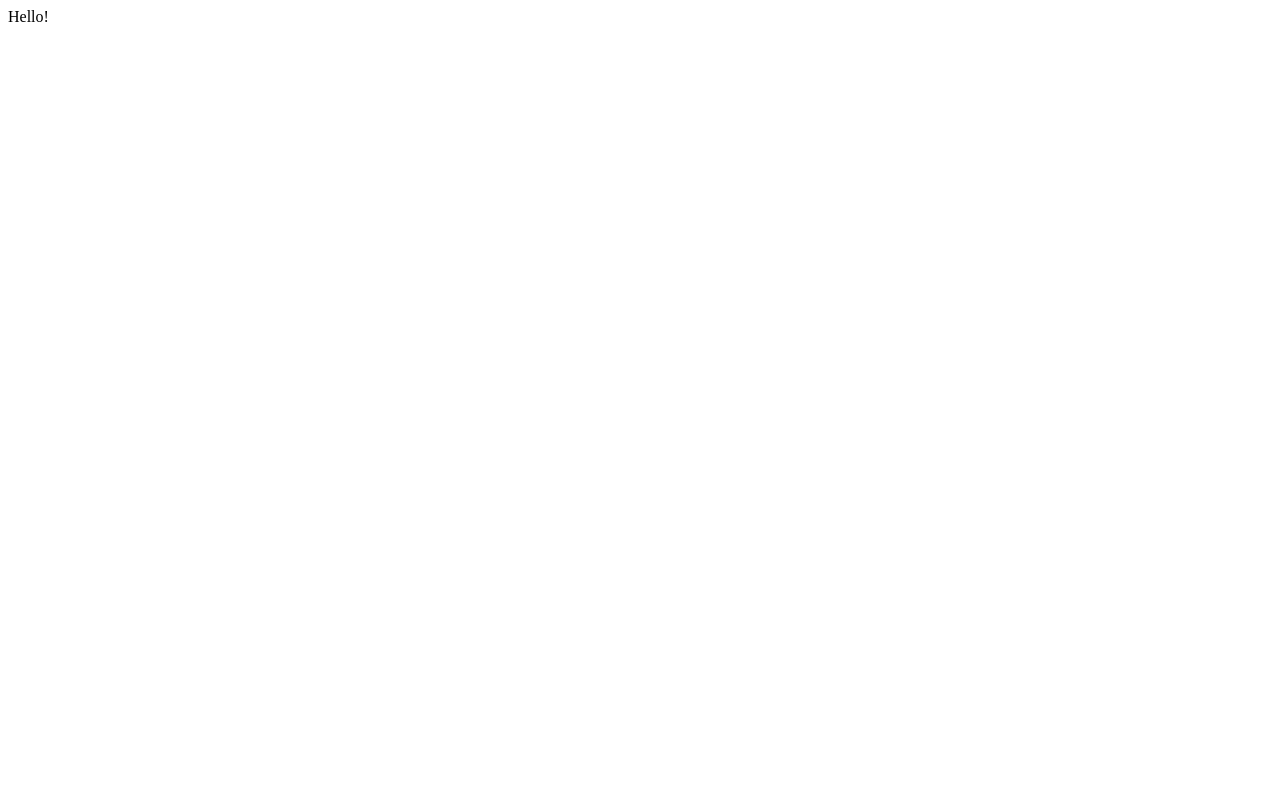
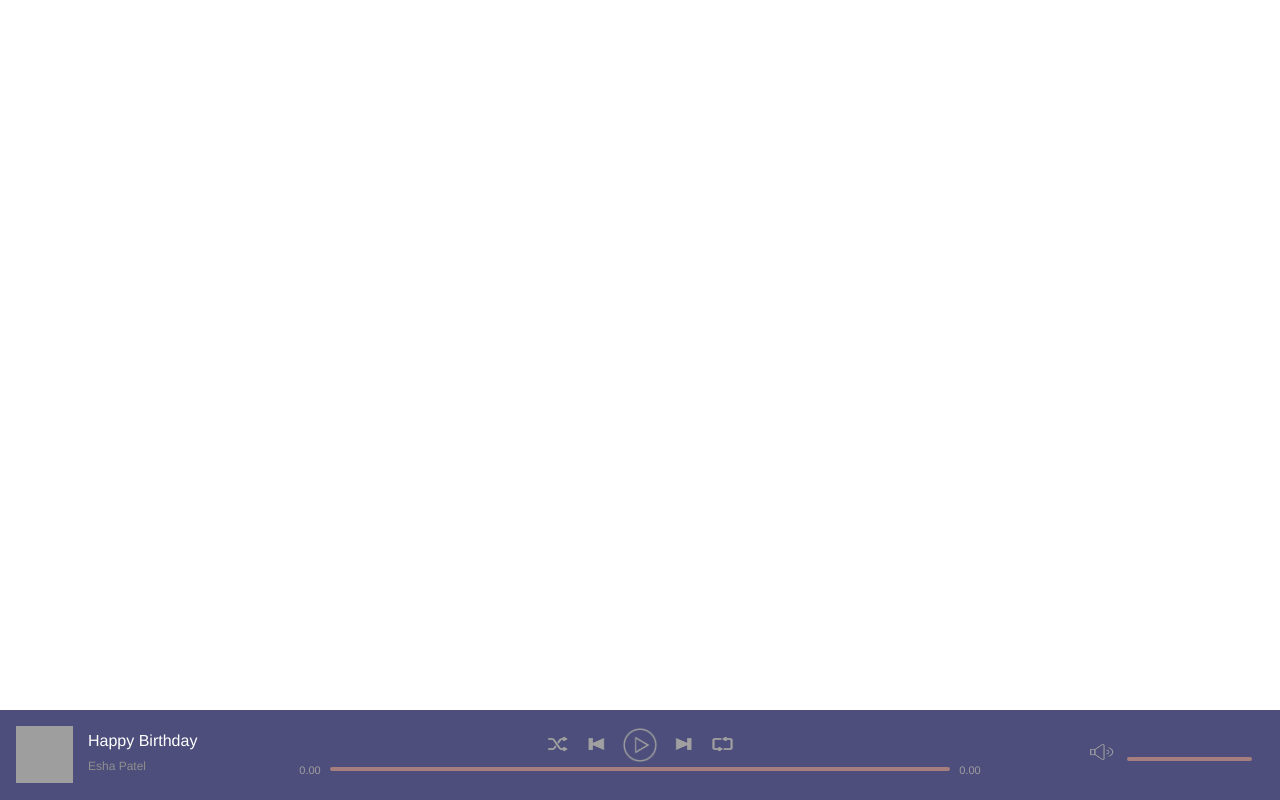
Before and after one commit to thakoreh/Slotify, a PHP site: page / in a window 1280 px wide. Before the commit the page is almost empty. Run offline with PHP 8.4, Linux system fonts and the light colour scheme; the visitor is signed in with stand-in values (Sample User, id 1); grey boxes are pictures that could not be loaded.

Commit message:
PlayingBar

```diff
--- /dev/null
+++ b/assets/css/style.css
@@ -0,0 +1,147 @@
+html, body {
+  padding: 0;
+  margin: 0;
+  height: 100%;
+
+}
+
+* {
+  font-family: "Helvetica Neue", Helvetica, Arial, sans-serif;
+  color: #fff;
+}
+#nowPlayingBarContainer {
+  width: 100%;
+  background-color: #4d4e7b;
+  bottom: 0;
+  position: fixed;
+  min-width: 620px;
+}
+
+#nowPlayingBar {
+  display: flex;
+  height: 90px;
+  padding: 16px;
+  box-sizing: border-box;
+}
+
+#nowPlayingLeft, #nowPlayingRight {
+    width: 30%;
+    min-width: 180px;
+
+}
+#nowPlayingRight{
+  position: relative;
+  margin-top: 16px;
+}
+#nowPlayingCenter {
+    width: 40%;
+    min-width: 700px;
+    display: flex;
+    flex-direction: column;
+    align-items: center;
+
+}
+
+#nowPlayingBar .content {
+  height: 57px;
+  width: 100%;
+}
+
+.playerControls .buttons {
+    margin: 0 auto;
+    display: table;
+}
+
+.buttons .controlButton {
+  background-color: transparent;
+  border: none;
+  vertical-align: middle;
+}
+
+.controlButton img {
+  width: 27px;
+  height: 18px;
+}
+
+.controlButton.play img,.controlButton.pause img {
+  width: 36px;
+  height: 36px;
+  vertical-align: middle;
+}
+
+.controlButton:hover {
+  cursor: pointer;
+}
+
+.progressTime {
+  color: #A09CA0;
+  font-size: 11px;
+  min-width: 40px;
+  text-align: center;
+}
+
+.playbackBar {
+  display: flex;
+}
+
+.progressBar {
+  width: 100%;
+  height: 15px;
+  display: inline-flex;
+  cursor: pointer;
+}
+
+.progressBarBg {
+  background-color: #a77e7e;
+  height: 4px;
+  width: 100%;
+  border-radius: 2px;
+}
+
+.progress {
+  background-color: #fe0000;
+  height: 4px;
+  width: 0;
+  border-radius: 2px;
+}
+
+.playbackBar .progressBar {
+      margin-top: 3px;
+}
+
+#nowPlayingLeft .albumArtwork {
+  height: 100%;
+  width: 57px;
+  margin-right: 15px;
+  float: left;
+  background-size: cover;
+}
+#nowPlayingLeft .trackInfo {
+  display: table;
+}
+
+#nowPlayingLeft .trackInfo .trackName {
+  margin: 6px 0;
+  display: inline-block;
+  width: 100%;
+}
+
+
+#nowPlayingLeft .trackInfo .artistName span {
+  font-size: 12px;
+  color: #8f8f8f;
+}
+
+.volumeBar {
+  width: 180px;
+  position: absolute;
+  right: 0
+}
+.volumeBar button {
+  border: none;
+  background-color: transparent;
+}
+
+.volumeBar .progressBar {
+  width: 125px;
+}
--- a/index.php
+++ b/index.php
@@ -6,7 +6,7 @@ if(isset($_SESSION['userLoggedIn'])){
 		$userLoggedIn = $_SESSION['userLoggedIn'];
 	}
 	else {
-		header("Location:register.php");
+		//header("Location:register.php");
 	}
 
  ?>
@@ -15,8 +15,89 @@ if(isset($_SESSION['userLoggedIn'])){
 <html>
 <head>
 	<title>Welcome to Slotify</title>
+	<link rel="stylesheet" type="text/css" href="assets/css/style.css">
 </head>
 <body>
-	Hello!
+
+	<div id="nowPlayingBarContainer">
+		<div id="nowPlayingBar">
+			<div id="nowPlayingLeft">
+				<div class="content">
+					<span class="albumLink">
+					<img src="https://i.ytimg.com/vi/rb8Y38eilRM/maxresdefault.jpg" class="albumArtwork">
+					<!-- <img src="http://www.guoguiyan.com/data/out/183/68419005-square-wallpapers.jpg" class="albumArtwork" alt=""> -->
+					</span>
+					<div class="trackInfo">
+						<span class="trackName">
+							<span> Happy Birthday</span>
+						</span>
+						<span class="artistName">
+							<span> Esha Patel</span>
+						</span>
+
+					</div>
+				</div>
+
+			</div>
+
+			<div id="nowPlayingCenter">
+
+					<div class="content playerControls">
+							<div class="buttons">
+								<button type="button" name="button" class="controlButton shuffle" title="Shuffle Button">
+									<img src="assets/images/icons/shuffle.png" alt="Shuffle">
+								</button>
+								<button type="button" name="button" class="controlButton previous" title="Previous Button">
+									<img src="assets/images/icons/previous.png" alt="Previous">
+								</button>
+								<button type="button" name="button" class="controlButton play" title="Play Button">
+									<img src="assets/images/icons/play.png" alt="Play">
+								</button>
+								<button type="button" name="button" class="controlButton pause" style="display:none" title="Pause Button">
+									<img src="assets/images/icons/pause.png" alt="Pause">
+								</button>
+								<button type="button" name="button" class="controlButton next" title="Next Button">
+									<img src="assets/images/icons/next.png" alt="Next">
+								</button>
+								<button type="button" name="button" class="controlButton repeat" title="Repeat Button">
+									<img src="assets/images/icons/repeat.png" alt="Repeat">
+								</button>
+
+							</div>
+							<div class="playbackBar">
+									<span class="progressTime current">0.00</span>
+									<div class="progressBar">
+										<div class="progressBarBg">
+											<div class="progress">
+											</div>
+										</div>
+									</div>
+									<span class="progressTime remaining">0.00</span>
+							</div>
+
+					</div>
+
+			</div>
+
+			<div id="nowPlayingRight">
+				<div class="volumeBar">
+					<button type="button" name="button" class="controlButton volume" title="Volume Button">
+						<img src="assets/images/icons/volume.png" alt="Volume">
+					</button>
+
+					<div class="progressBar">
+						<div class="progressBarBg">
+							<div class="progress">
+							</div>
+						</div>
+					</div>
+
+				</div>
+
+			</div>
+		</div>
+
+	</div>
+
 </body>
 </html>
```
Also changed, not shown: assets/images/icons/more.png (added), assets/images/icons/next.png (added), assets/images/icons/pause-green.png (added), assets/images/icons/pause.png (added), assets/images/icons/play-white.png (added), assets/images/icons/play.png (added), assets/images/icons/playlist.png (added), assets/images/icons/plus.png (added), assets/images/icons/previous.png (added), assets/images/icons/repeat-active.png (added), assets/images/icons/repeat.png (added), assets/images/icons/search.png (added), assets/images/icons/shuffle-active.png (added), assets/images/icons/shuffle.png (added), 2 more files.
